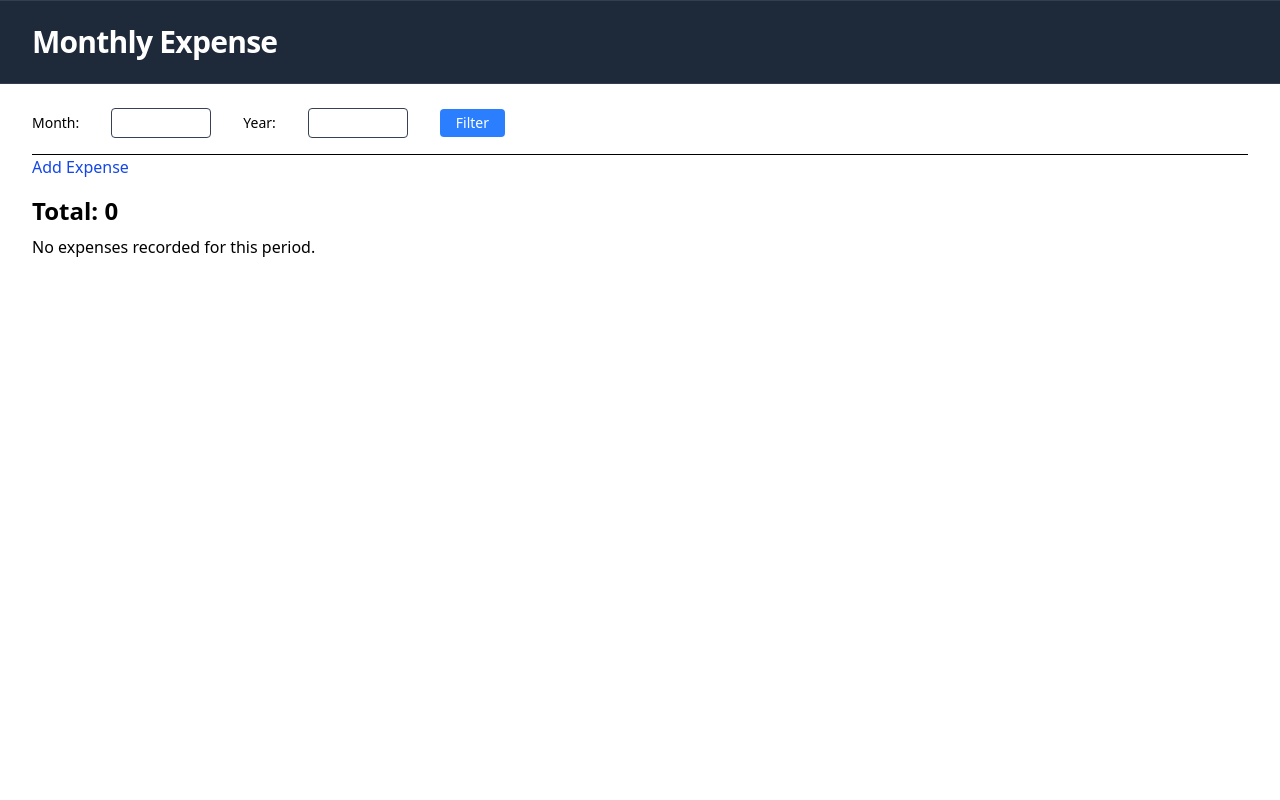
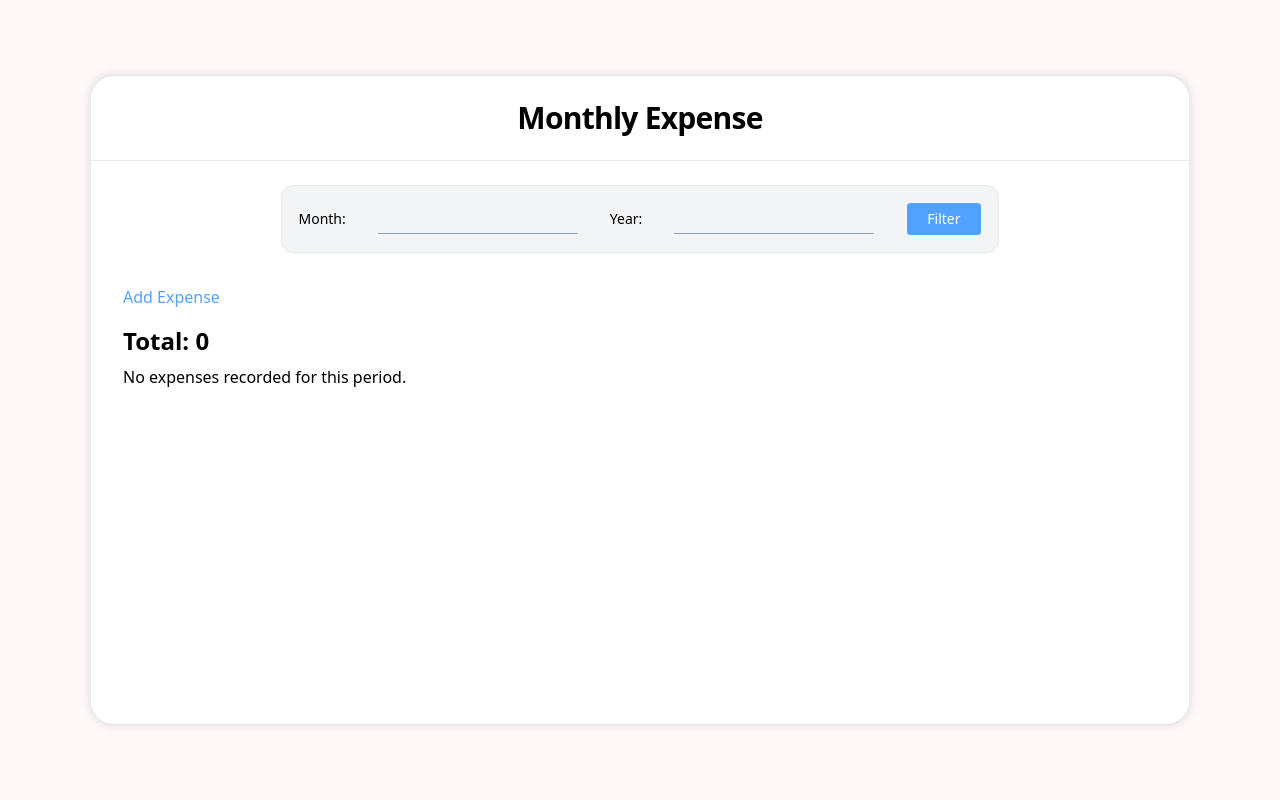
Before and after one commit to fikriabr/django-monthly-expense, a Django app: page / in a window 1280 px wide. Run offline with Django 5.2, Linux system fonts and the light colour scheme; data that the repository does not hold is empty.

Commit message:
modify ui

```diff
--- a/app/settings.py
+++ b/app/settings.py
@@ -130,3 +130,5 @@ STATICFILES_DIRS = [BASE_DIR / "static"]
 # https://docs.djangoproject.com/en/5.2/ref/settings/#default-auto-field
 
 DEFAULT_AUTO_FIELD = 'django.db.models.BigAutoField'
+
+STATICFILES_STORAGE = "django.contrib.staticfiles.storage.ManifestStaticFilesStorage"
--- a/expenses/templates/base/index.html
+++ b/expenses/templates/base/index.html
@@ -3,16 +3,19 @@
   <head>
     <title>{% block title %}Monthly Expense{% endblock %}</title>
     {% load static %}
-    <link href="{% static 'dist/styles.css' %}" rel="stylesheet" />
+    {% load tz %}
+    <link href="{% static 'dist/styles.css' %}?v={% now 'U' %}" rel="stylesheet" />
   </head>
   <body>
+    <div class="body-wrapper">
       <header class="header">
         <div class="container">
-        <h1 class="text-3xl font-bold tracking-tight text-white">
+          <h1 class="text-3xl font-bold tracking-tight text-center">
             {% block heading %}Monthly Expense{% endblock %}
           </h1>
         </div>
       </header>
       <main>{% block content %}{% endblock %}</main>
+    </div>
   </body>
 </html>
--- a/expenses/templates/expense_list.html
+++ b/expenses/templates/expense_list.html
@@ -2,10 +2,11 @@
 {% block title %}Monthly Expense{% endblock %}
 {% block heading %}Monthly Expense{% endblock %}
 {% block content %}
-    <div class="mx-auto max-w-7xl px-4 py-6 sm:px-6 lg:px-8">
-        <form method="get" class="flex gap-8 items-center mb-4">
+    <div class="mx-auto max-w-7xl px-4 py-6 sm:px-6 lg:px-8 flex flex-col">
+        <form method="get" class="flex gap-8 items-center mb-4 mx-auto p-4 border border-gray-200 bg-gray-100 rounded-xl">
             <label for="month" class="block text-sm/6 font-medium">Month:</label>
             <input
+                id="month"
                 type="number"
                 name="month"
                 min="1"
@@ -16,6 +17,7 @@
 
             <label for="year" class="block text-sm/6 font-medium">Year:</label>
             <input
+                id="year"
                 type="number"
                 name="year"
                 min="2000"
@@ -25,17 +27,25 @@
             >
             <button type="submit" class="filter-button">Filter</button>
         </form>
-
-        <hr />
+        <div class="content pt-4">
             <a href="{% url 'add_expense' %}">Add Expense</a>
             <h2 class="mt-4 mb-2">Total: {{ total }}</h2>
             <ul>
             {% for expense in expenses %}
-            <li>{{ expense.date }} - {{ expense.title }} - {{ expense.amount }}</li>
+                <li class="list-date">
+                    <div>
+                        {{ expense.date }} - {{ expense.title }} - {{ expense.amount }}
+                    </div>
+                    <button class="close-button">
+                        &times;
+                    </button>
+                </li>
             {% empty %}
                 <li>No expenses recorded for this period.</li>
             {% endfor %}
             </ul>
         </div>
 
+    </div>
+
 {% endblock %}
--- a/static/dist/styles.css
+++ b/static/dist/styles.css
@@ -7,10 +7,16 @@
       "Segoe UI Emoji", "Segoe UI Symbol", "Noto Color Emoji";
     --font-mono: ui-monospace, SFMono-Regular, Menlo, Monaco, Consolas, "Liberation Mono",
       "Courier New", monospace;
+    --color-red-50: oklch(97.1% 0.013 17.38);
+    --color-red-400: oklch(70.4% 0.191 22.216);
+    --color-red-600: oklch(57.7% 0.245 27.325);
+    --color-blue-400: oklch(70.7% 0.165 254.624);
     --color-blue-500: oklch(62.3% 0.214 259.815);
-    --color-blue-700: oklch(48.8% 0.243 264.376);
+    --color-gray-50: oklch(98.5% 0.002 247.839);
+    --color-gray-100: oklch(96.7% 0.003 264.542);
+    --color-gray-200: oklch(92.8% 0.006 264.531);
+    --color-gray-400: oklch(70.7% 0.022 261.325);
     --color-gray-700: oklch(37.3% 0.034 259.733);
-    --color-gray-800: oklch(27.8% 0.033 256.848);
     --color-white: #fff;
     --spacing: 0.25rem;
     --container-7xl: 80rem;
@@ -25,6 +31,8 @@
     --font-weight-bold: 700;
     --tracking-tight: -0.025em;
     --leading-tight: 1.25;
+    --radius-xl: 0.75rem;
+    --radius-3xl: 1.5rem;
     --default-font-family: var(--font-sans);
     --default-mono-font-family: var(--font-mono);
   }
@@ -223,17 +231,42 @@
   .max-w-7xl {
     max-width: var(--container-7xl);
   }
+  .flex-col {
+    flex-direction: column;
+  }
   .items-center {
     align-items: center;
   }
   .gap-8 {
     gap: calc(var(--spacing) * 8);
   }
+  .rounded-xl {
+    border-radius: var(--radius-xl);
+  }
+  .border {
+    border-style: var(--tw-border-style);
+    border-width: 1px;
+  }
+  .border-gray-200 {
+    border-color: var(--color-gray-200);
+  }
+  .bg-gray-100 {
+    background-color: var(--color-gray-100);
+  }
+  .p-4 {
+    padding: calc(var(--spacing) * 4);
+  }
   .px-4 {
     padding-inline: calc(var(--spacing) * 4);
   }
   .py-6 {
     padding-block: calc(var(--spacing) * 6);
+  }
+  .pt-4 {
+    padding-top: calc(var(--spacing) * 4);
+  }
+  .text-center {
+    text-align: center;
   }
   .text-3xl {
     font-size: var(--text-3xl);
@@ -255,9 +288,6 @@
     --tw-tracking: var(--tracking-tight);
     letter-spacing: var(--tracking-tight);
   }
-  .text-white {
-    color: var(--color-white);
-  }
   .sm\:px-6 {
     @media (width >= 40rem) {
       padding-inline: calc(var(--spacing) * 6);
@@ -272,6 +302,33 @@
 html, body {
   overscroll-behavior: none;
 }
+body {
+  display: flex;
+  height: 100vh;
+  align-items: center;
+  justify-content: center;
+  background-color: color-mix(in srgb, oklch(97.1% 0.013 17.38) 50%, transparent);
+  @supports (color: color-mix(in lab, red, red)) {
+    background-color: color-mix(in oklab, var(--color-red-50) 50%, transparent);
+  }
+}
+.body-wrapper {
+  filter: drop-shadow(0 0 5px rgba(177, 177, 177, 0.4));
+  margin-inline: auto;
+  height: 650px;
+  width: calc(100vw - 50px);
+  border-radius: var(--radius-3xl);
+  border-style: var(--tw-border-style);
+  border-width: 1px;
+  border-color: var(--color-gray-200);
+  background-color: var(--color-white);
+  @media (width >= 64rem) {
+    width: 900px;
+  }
+  @media (width >= 80rem) {
+    width: 1100px;
+  }
+}
 h1 {
   font-size: var(--text-3xl);
   line-height: var(--tw-leading, var(--text-3xl--line-height));
@@ -285,14 +342,18 @@ h2 {
   font-weight: var(--font-weight-semibold);
 }
 input {
-  border-radius: 0.25rem;
-  border-style: var(--tw-border-style);
-  border-width: 1px;
+  min-width: 200px;
+  border-bottom-style: var(--tw-border-style);
+  border-bottom-width: 1px;
+  border-color: var(--color-gray-400);
   padding-inline: calc(var(--spacing) * 2);
   padding-block: calc(var(--spacing) * 1);
   --tw-leading: var(--leading-tight);
   line-height: var(--leading-tight);
   color: var(--color-gray-700);
+  &:focus {
+    border-bottom-color: var(--color-blue-400);
+  }
   &:focus {
     --tw-outline-style: none;
     outline-style: none;
@@ -300,7 +361,9 @@ input {
 }
 .header {
   position: relative;
-  background-color: var(--color-gray-800);
+  border-bottom-style: var(--tw-border-style);
+  border-bottom-width: 1px;
+  border-color: var(--color-gray-200);
   &::after {
     content: var(--tw-content);
     pointer-events: none;
@@ -344,20 +407,22 @@ input {
 }
 button {
   border-radius: 0.25rem;
-  background-color: var(--color-blue-500);
-  padding-inline: calc(var(--spacing) * 4);
-  padding-block: calc(var(--spacing) * 1);
+  border-style: var(--tw-border-style);
+  border-width: 1px;
+  background-color: var(--color-blue-400);
+  padding-inline: calc(var(--spacing) * 5);
+  padding-block: calc(var(--spacing) * 1.5);
   font-size: var(--text-sm);
   line-height: var(--tw-leading, var(--text-sm--line-height));
   color: var(--color-white);
   &:hover {
     @media (hover: hover) {
-      background-color: var(--color-blue-700);
+      background-color: var(--color-blue-500);
     }
   }
 }
 a[href] {
-  color: var(--color-blue-700);
+  color: var(--color-blue-400);
   &:hover {
     @media (hover: hover) {
       text-decoration-line: underline;
@@ -372,6 +437,35 @@ p {
 p>label {
   width: 100px;
 }
+.list-date {
+  margin-bottom: calc(var(--spacing) * 2);
+  display: flex;
+  align-items: center;
+  justify-content: space-between;
+  border-radius: var(--radius-xl);
+  border-style: var(--tw-border-style);
+  border-width: 1px;
+  border-color: var(--color-gray-200);
+  background-color: var(--color-gray-50);
+  padding: calc(var(--spacing) * 4);
+}
+.close-button {
+  height: 30px;
+  width: 30px;
+  border-radius: calc(infinity * 1px) !important;
+  background-color: var(--color-red-400) !important;
+  padding: calc(var(--spacing) * 0) !important;
+  &:hover {
+    @media (hover: hover) {
+      background-color: var(--color-red-600);
+    }
+  }
+}
+@property --tw-border-style {
+  syntax: "*";
+  inherits: false;
+  initial-value: solid;
+}
 @property --tw-font-weight {
   syntax: "*";
   inherits: false;
@@ -379,11 +473,6 @@ p>label {
 @property --tw-tracking {
   syntax: "*";
   inherits: false;
-}
-@property --tw-border-style {
-  syntax: "*";
-  inherits: false;
-  initial-value: solid;
 }
 @property --tw-leading {
   syntax: "*";
@@ -397,9 +486,9 @@ p>label {
 @layer properties {
   @supports ((-webkit-hyphens: none) and (not (margin-trim: inline))) or ((-moz-orient: inline) and (not (color:rgb(from red r g b)))) {
     *, ::before, ::after, ::backdrop {
+      --tw-border-style: solid;
       --tw-font-weight: initial;
       --tw-tracking: initial;
-      --tw-border-style: solid;
       --tw-leading: initial;
       --tw-content: "";
     }
```
Also changed, not shown: static/src/styles.css (+23 -4 lines). Lines whose indentation alone changed are shown as unchanged.
